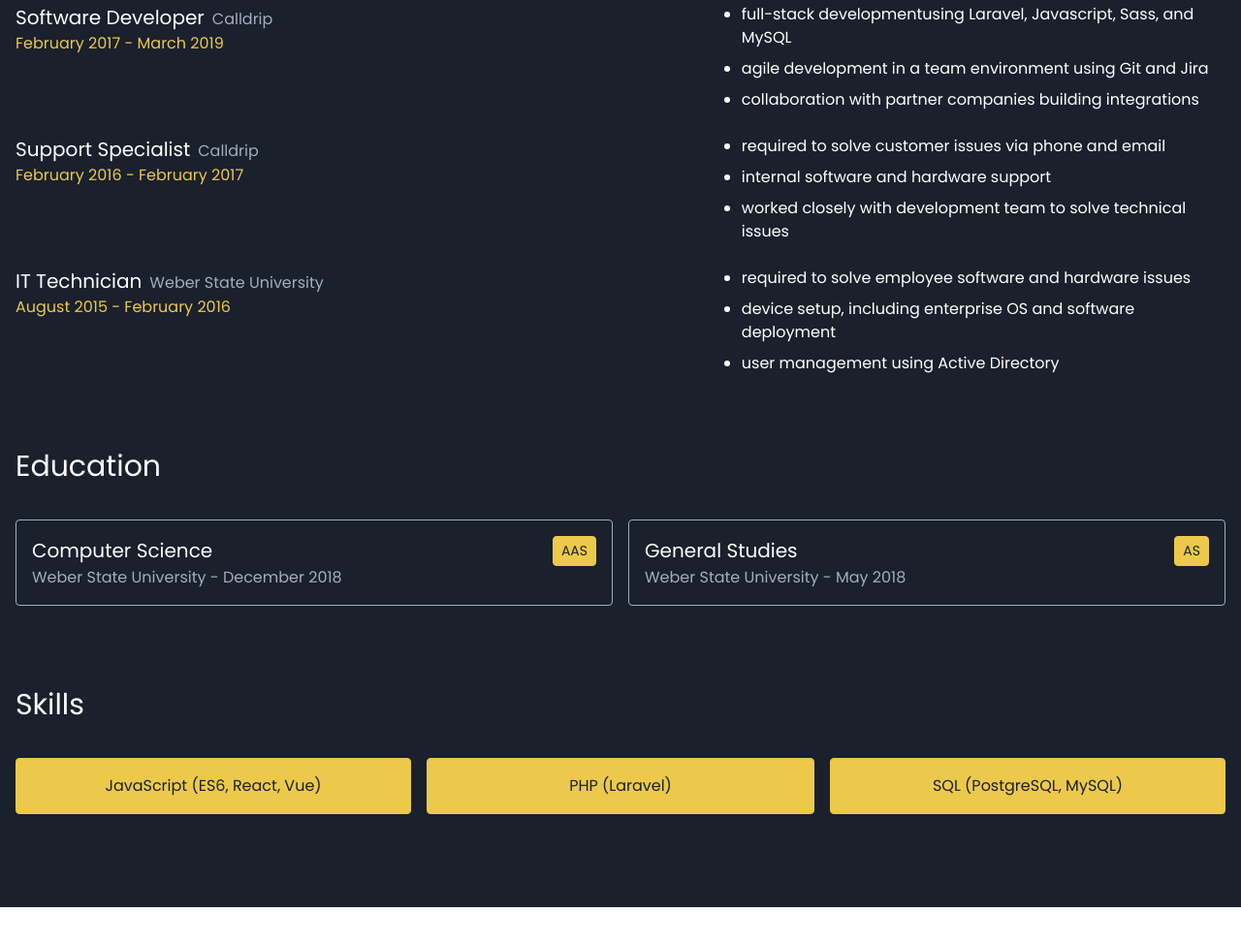
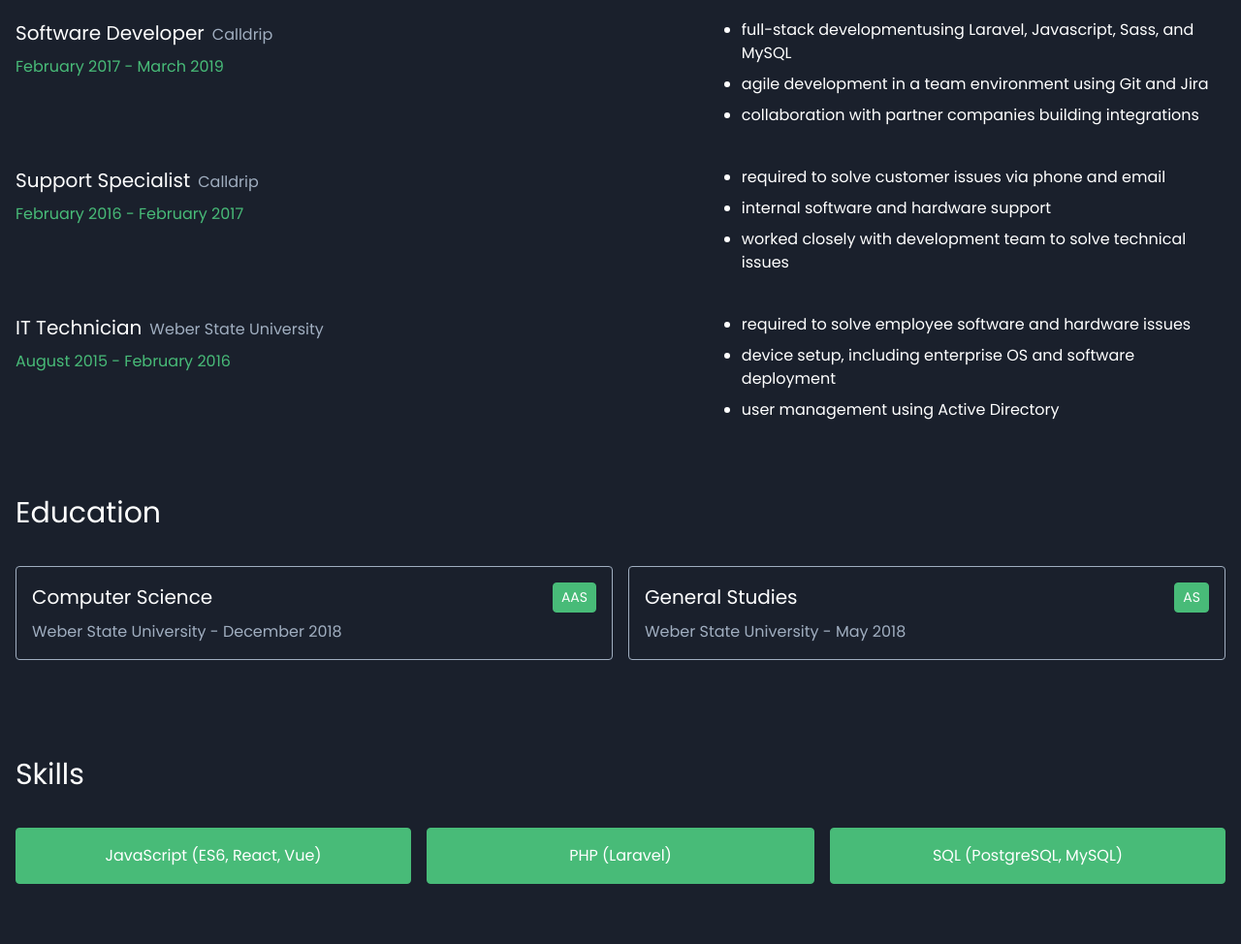
Before and after one commit to carstonhenderson/carstonhenderson, a Gatsby site: page / in a window 1280 px wide. Shown: the part 706-1680 px from the top of the page at 97% size. Before the commit the page ends 1642 px from the top, so only its background shows below. Built offline with nearby package versions, Linux system fonts and the light colour scheme; Gatsby itself is replaced by a stand-in of ours.

Commit message:
Update styles

```diff
--- a/src/components/degree.jsx
+++ b/src/components/degree.jsx
@@ -1,10 +1,10 @@
 import React from 'react'
 
 const Degree = ({ major, school, graduationDate, type }) => (
-  <div className="border border-gray-500 rounded p-4 mb-4">
-    <div className="flex justify-between">
+  <div className="border border-gray-500 rounded p-4 mb-8">
+    <div className="flex justify-between mb-2">
       <h4 className="text-xl">{major}</h4>
-      <div className="border border-yellow-500 rounded px-2 py-1 bg-yellow-500 text-gray-900 text-sm">
+      <div className="border border-green-500 rounded px-2 py-1 bg-green-500 text-sm">
         {type}
       </div>
     </div>
--- a/src/components/header.jsx
+++ b/src/components/header.jsx
@@ -9,9 +9,10 @@ const Header = ({ siteTitle }) => {
     <header className="fixed inset-x-0 mb-16 container mx-auto px-4 py-2 bg-gray-900 flex justify-between items-center">
       <h1>{siteTitle}</h1>
 
+      <ContactModal show={showModal} handleClick={() => toggleModal(false)} />
+
       <ContactButton handleClick={() => toggleModal(true)} />
 
-      <ContactModal show={showModal} handleClick={() => toggleModal(false)} />
     </header>
   )
 }
--- a/src/components/job.jsx
+++ b/src/components/job.jsx
@@ -9,14 +9,14 @@ const listItems = details => {
 }
 
 const Job = ({ title, company, startDate, endDate, details }) => (
-  <div className="md:flex md:justify-between mb-4">
+  <div className="md:flex md:justify-between mb-8">
     <div className="mb-4 md:mb-0">
-      <h4 className="text-xl">
+      <h4 className="text-xl mb-2">
         {title}
         <span className="text-base text-gray-500 ml-2">{company}</span>
       </h4>
 
-      <div className="text-yellow-500">
+      <div className="text-green-500">
         {startDate} - {endDate}
       </div>
     </div>
--- a/src/components/layout.css
+++ b/src/components/layout.css
@@ -6,6 +6,10 @@ html {
     font-family: Poppins;
 }
 
+.translate-center {
+    transform: translate(-50%,-50%);
+}
+
 @tailwind components;
 
 @tailwind utilities;
--- a/src/components/skill.jsx
+++ b/src/components/skill.jsx
@@ -1,7 +1,7 @@
 import React from 'react'
 
 const Skill = ({ title }) => (
-  <div className="border border-yellow-500 rounded bg-yellow-500 text-gray-900 text-center mb-4 px-8 py-4">
+  <div className="border border-green-500 rounded bg-green-500 text-center mb-4 px-8 py-4">
     {title}
   </div>
 )
```
